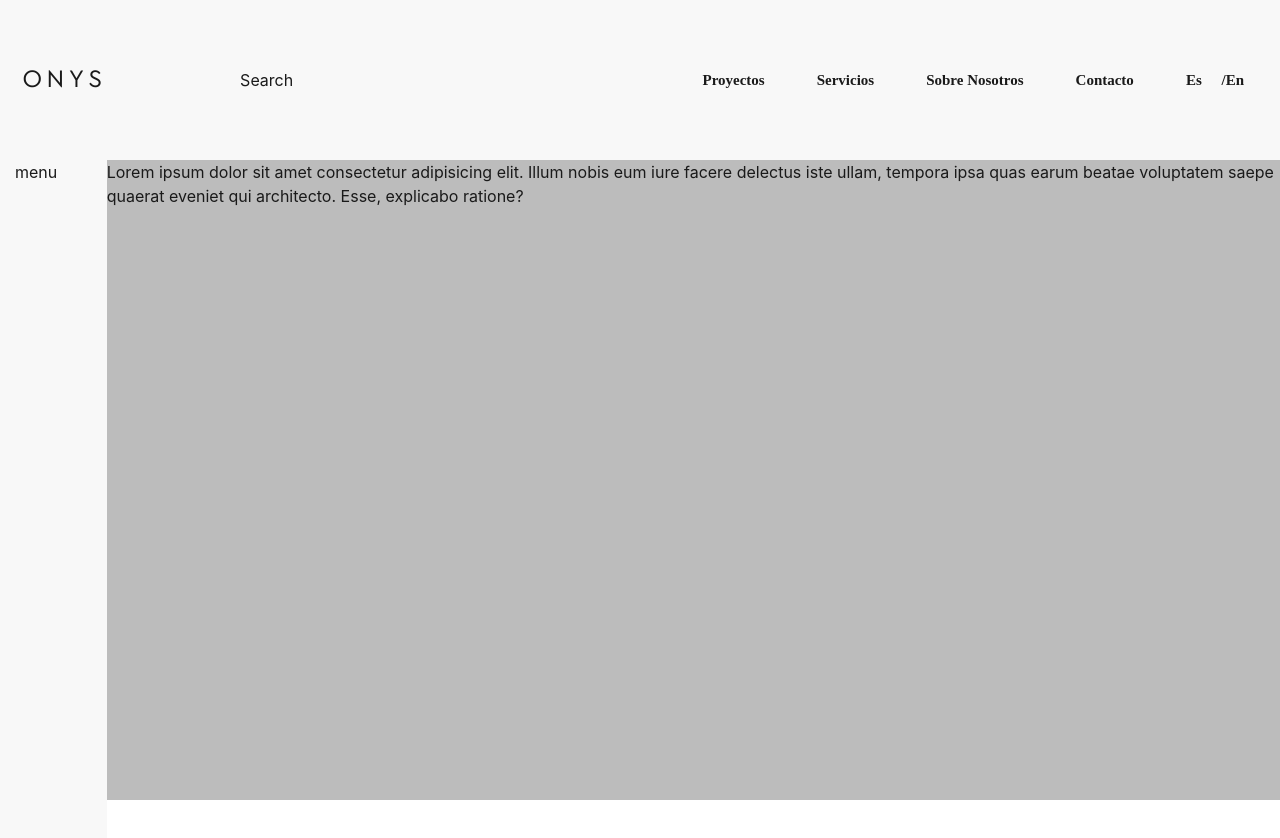
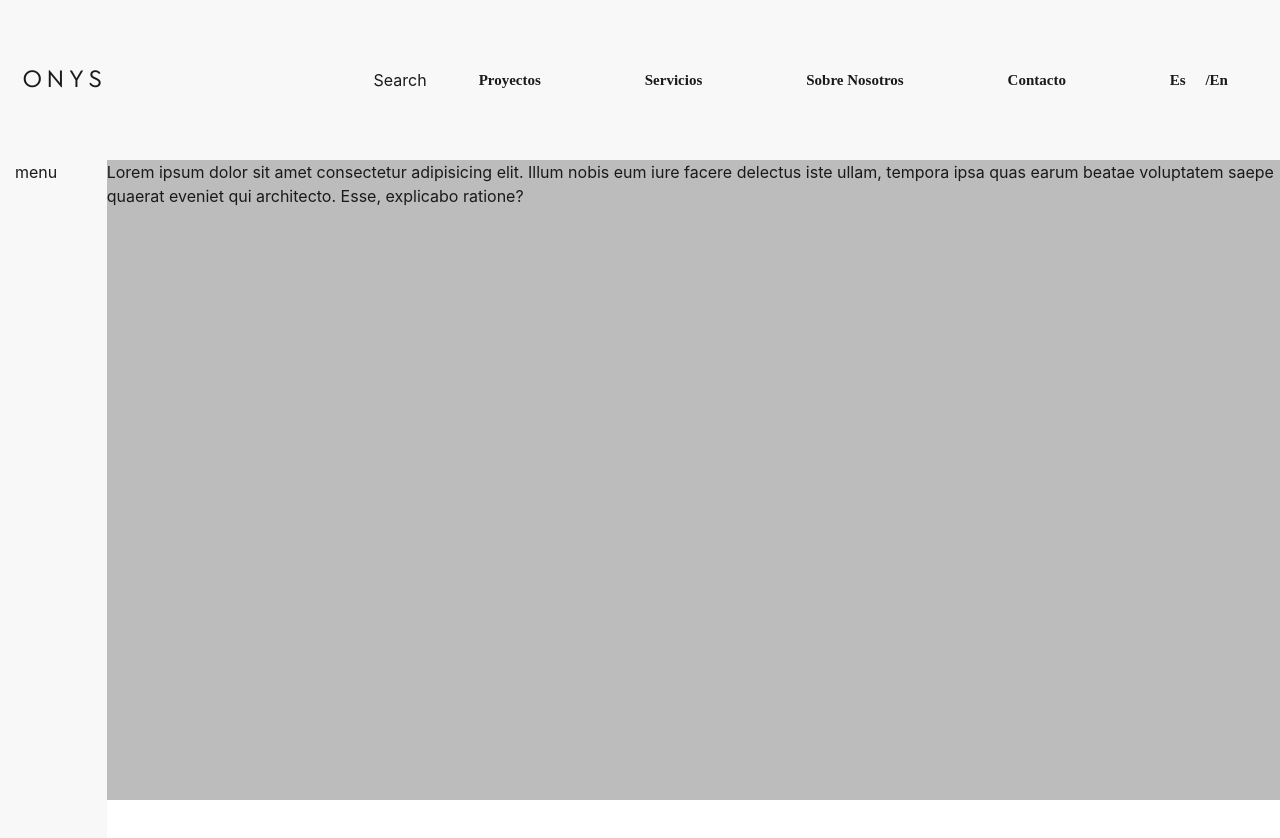
Before and after one commit to emanueljtc/theme-ONYS, a website: page proyectos.html in a window 1280 px wide. Drawn offline with nearby package versions, Linux system fonts and the light colour scheme; a web font is replaced by a local one.

Commit message:
DEV: changes

```diff
--- a/src/scss/proyect.scss
+++ b/src/scss/proyect.scss
@@ -55,8 +55,9 @@
 
       .content-search {
         display: flex;
-        justify-content: center;
+        justify-content: flex-end;
         align-items: center;
+        padding: 0;
 
         &.col-md-2 {
           padding: 0;
@@ -65,12 +66,13 @@
 
       .content-items {
         display: flex;
-        justify-content: center;
         align-items: center;
+        justify-content: space-around;
+        padding: 0;
 
-        @include media(md) {
+        /*  @include media(md) {
           justify-content: flex-end;
-        }
+        } */
 
         &.col-md-8 {
           padding: 0;
@@ -81,7 +83,6 @@
           font-weight: bold;
           color: $navitem;
           font-size: 15px;
-          padding-right: 20px;
 
           .nav-link {
             color: inherit;
```
Also changed, not shown: src/css/proyect.css.
